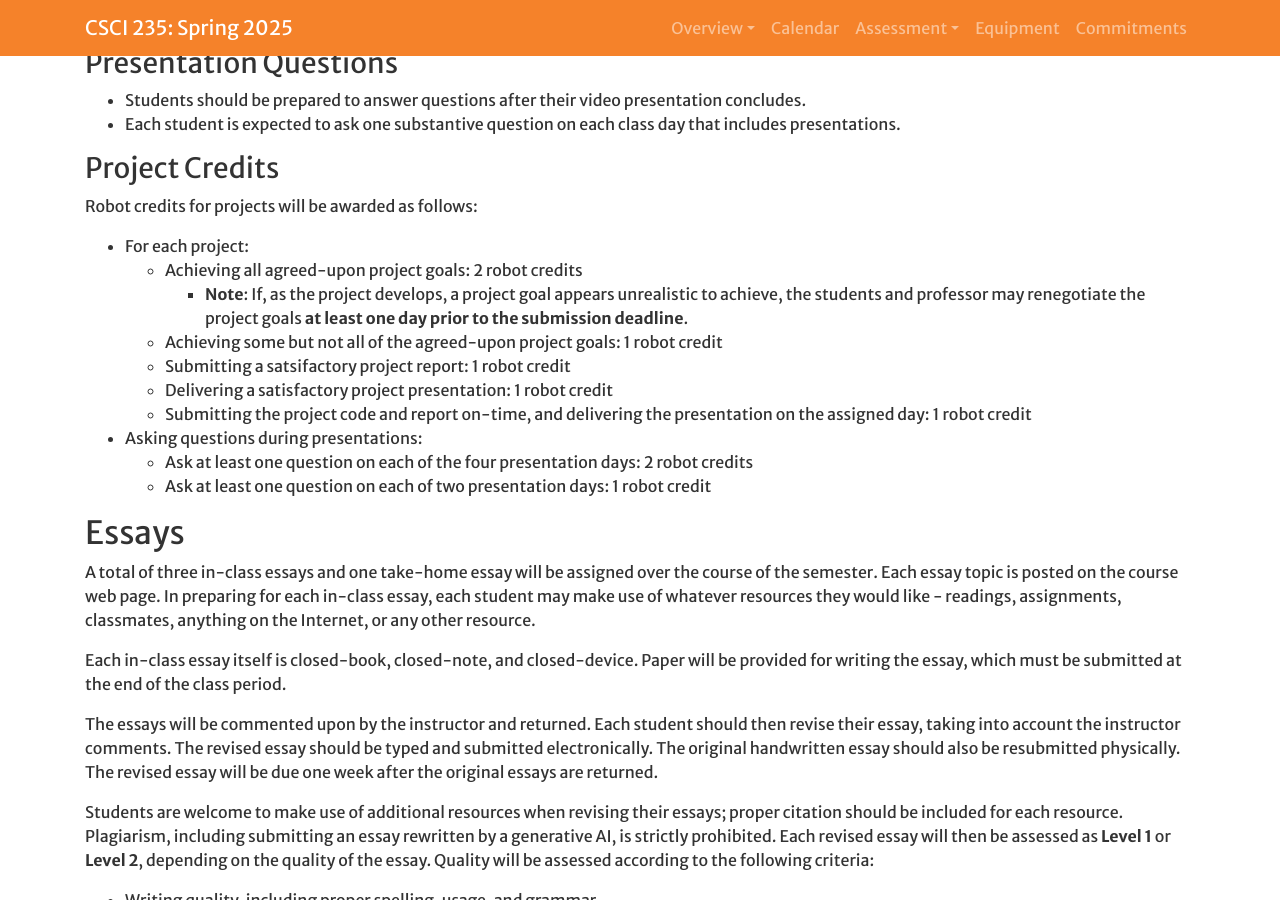
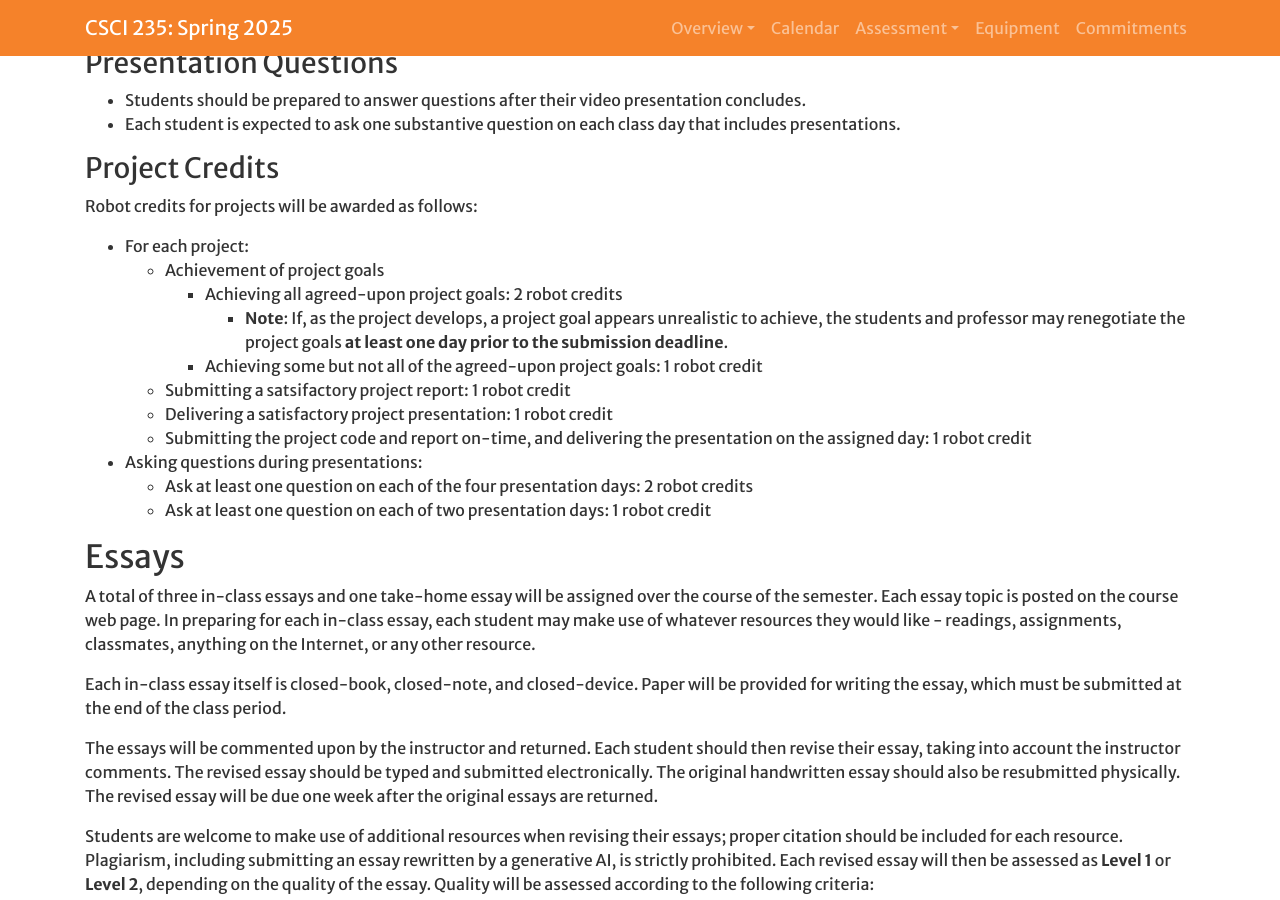
Before and after one commit to Hendrix-CS/csci235, a Jekyll site: the page built from index.md, in a window 1280 px wide and 900 px high, scrolled down 4612 px. Built offline with Jekyll 4.4.1, drawn with Linux system fonts in a browser that asks for light colours; a script that is not in the unit is left out; our own code applies the rules of GitHub Pages for plain Markdown files.

Commit message:
Fixed up project credits some more

```diff
--- a/index.md
+++ b/index.md
@@ -166,10 +166,11 @@ The presentation should include the following:
 ### Project Credits
 Robot credits for projects will be awarded as follows:
 * For each project:
-    * Achieving all agreed-upon project goals: 2 robot credits
-      * **Note**: If, as the project develops, a project goal appears unrealistic to achieve, the students
-        and professor may renegotiate the project goals **at least one day prior to the submission deadline**.
-    * Achieving some but not all of the agreed-upon project goals: 1 robot credit
+    * Achievement of project goals
+      * Achieving all agreed-upon project goals: 2 robot credits
+        * **Note**: If, as the project develops, a project goal appears unrealistic to achieve, the students
+          and professor may renegotiate the project goals **at least one day prior to the submission deadline**.
+      * Achieving some but not all of the agreed-upon project goals: 1 robot credit
     * Submitting a satsifactory project report: 1 robot credit
     * Delivering a satisfactory project presentation: 1 robot credit
     * Submitting the project code and report on-time, and delivering the presentation on the assigned day: 1 robot credit
```
